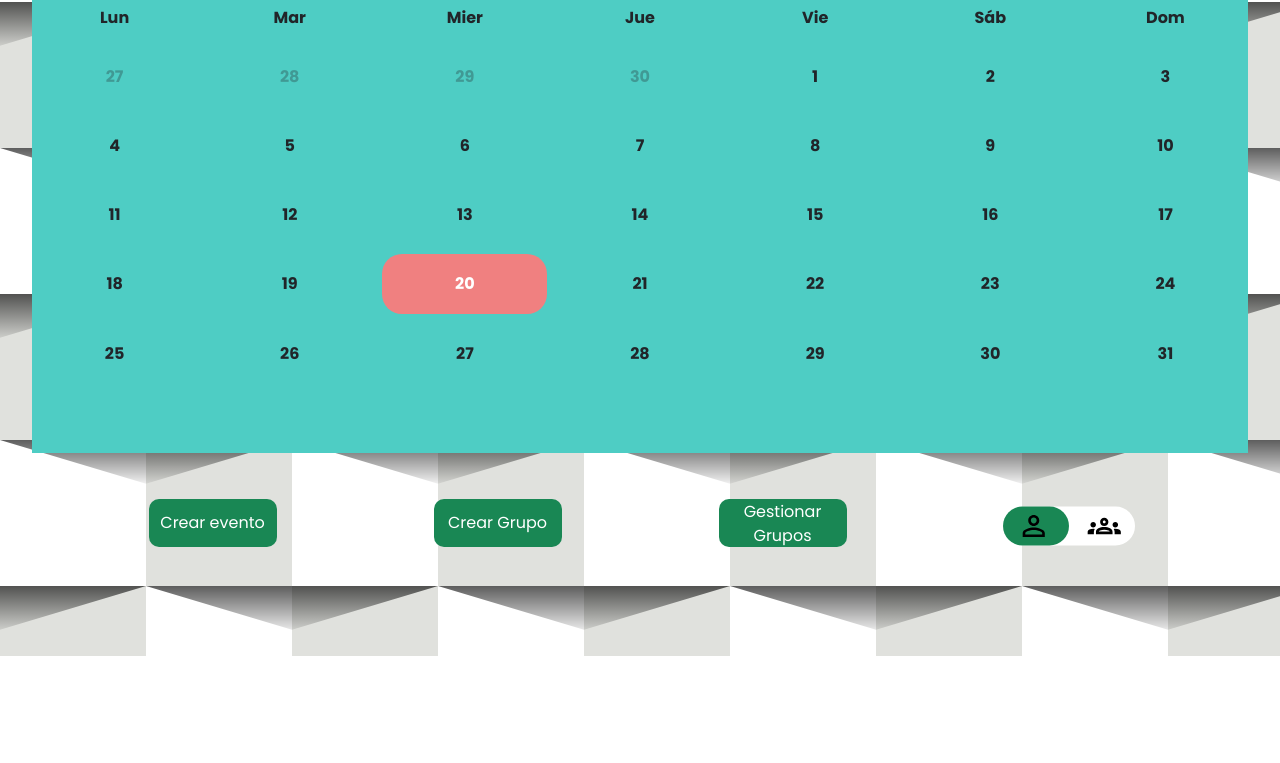
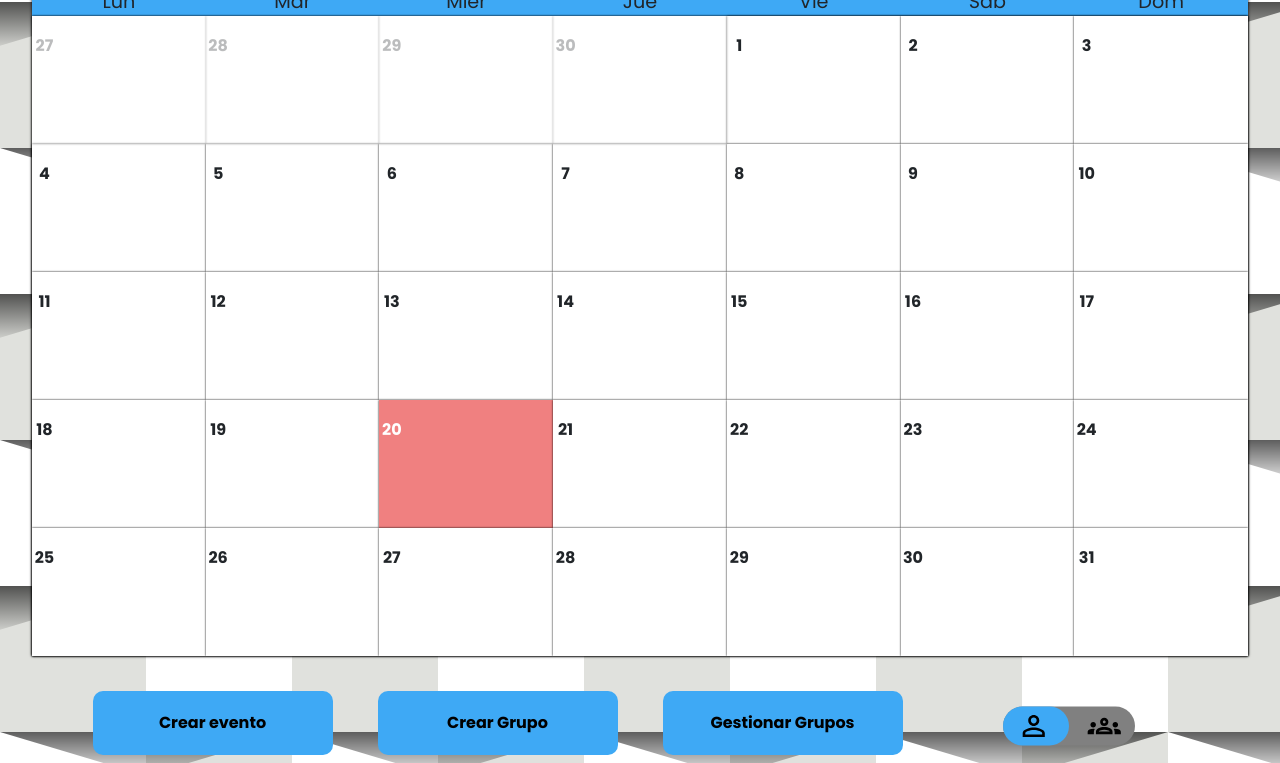
Before and after one commit to alemiranda1105/Calendario-DAW1, a plain HTML site: page pages/HomePage/homePage.html in a window 1280 px wide. Shown: the part 144-907 px from the top of the page. Before the commit the page ends 800 px from the top, so only its background shows below. Drawn offline with nearby package versions, Linux system fonts and the light colour scheme; a web font is replaced by a local one.

Commit message:
estilizando el calendario y mejorando su display

```diff
--- a/pages/HomePage/homePage.css
+++ b/pages/HomePage/homePage.css
@@ -2,9 +2,8 @@
 
 html,body {
     margin:0px;
-    height: 100%;
+    min-height: 100vh;
 }
-
 .mainContainer {
     width: 100%;
     height: 100%;
@@ -12,6 +11,7 @@ html,body {
 
 #divMainContent {
     width: 100%;
+    min-height: 100vh;
     transition: all linear 300ms;
 }
 
@@ -22,13 +22,13 @@ html,body {
 /** ------------------- CALENDARIO -------------------*/
 #divCalendario {
     width: 100%;
-    min-height: 80%;
+    min-height: 70vh;
     padding: 2em;
 }
 .calendar {
-    background: #4ECDC4;
     min-width: 100%;
-    margin: 0.7em auto;
+    margin-top: 0.7em;
+    box-shadow: 0px 0px 3px black;
 }
 
 .calendar__info {
@@ -59,13 +59,26 @@ html,body {
     margin-right: auto;
 }
 
-.calendar__week, .calendar__dates {
+.calendar__week {
     display: grid;
     grid-template-columns: repeat(7, 1fr);
-    grid-gap: 10px;
+    font-size: 1em;
+}
+
+.calendar__day {
+    text-align: center;
+    font-size: 1.2em;
+
+}
+
+.calendar__dates {
     width: 100%;
+    display: grid;
+    grid-template-columns: repeat(7, 1fr);
+    grid-template-rows: 8em;
+    box-shadow: 0px 0px 2px black;
+    background-color: white;
     font-size: auto;
-    text-align: center;
 }
 
 
@@ -86,7 +99,6 @@ html,body {
     background: lightcoral;
     color: white;
     width: 100%;
-    border-radius: 20px;
     margin: auto;
 }
 
@@ -137,6 +149,8 @@ html,body {
 .nearEvent {
     margin-bottom: 10px;
     border-radius: 10px;
+    height: 5em;
+
     color: black;
 }
 
@@ -230,14 +244,13 @@ html,body {
     width: 100%;
 }
 
-#divBtnFooter{
-}
-
 .customBtn {
     margin: 3px;
-    width: 8em;
-    height: 3em;
+    width: 15em;
+    height: 4em;
     border-radius: 10px;
+    color: black;
+    font-weight: bold;
     border: none;
 }
 /** ---------------------- SWITCH BUTTON --------*/
@@ -259,7 +272,7 @@ html,body {
 }
 
 .bg-checkbox {
-	background-color: white;
+	background-color: grey;
 	border-radius: 50px;
 	cursor: pointer;
     display: flex;
--- a/pages/HomePage/homePage.html
+++ b/pages/HomePage/homePage.html
@@ -21,7 +21,7 @@
     <div class="mainContainer d-flex bg-image">
         <div id="divMainContent" class="animate__animated animate__fadeIn">
             <div id="divCalendario" class="d-flex">
-                <div class="calendar">
+                <div class="calendar bg-blue">
                     <div class="calendar__info">
                         <div class="calendar__prev" id="prev-month">&#9664;</div>
                         <div class="calendar__month" id="month"></div>
@@ -31,13 +31,13 @@
 
                     <div class="calendar__week">
 
-                        <div class="calendar__day calendar__item">Lun</div>
-                        <div class="calendar__day calendar__item">Mar</div>
-                        <div class="calendar__day calendar__item">Mier</div>
-                        <div class="calendar__day calendar__item">Jue</div>
-                        <div class="calendar__day calendar__item">Vie</div>
-                        <div class="calendar__day calendar__item">Sáb</div>
-                        <div class="calendar__day calendar__item">Dom</div>
+                        <div class="calendar__day ">Lun</div>
+                        <div class="calendar__day ">Mar</div>
+                        <div class="calendar__day ">Mier</div>
+                        <div class="calendar__day ">Jue</div>
+                        <div class="calendar__day ">Vie</div>
+                        <div class="calendar__day ">Sáb</div>
+                        <div class="calendar__day ">Dom</div>
 
 
                     </div>
@@ -55,15 +55,15 @@
                     <div class="container">
                         <div class="row">
                             <div class="col-xs-12 col-sm-6 col-md-6 col-lg-3 d-flex justify-content-center align-items-center">
-                                <button class="customBtn btn-success mb-2">Crear evento</button>
+                                <button class="customBtn bg-blue mb-2">Crear evento</button>
                             </div>
 
                             <div class="col-xs-12 col-sm-6 col-md-6 col-lg-3 d-flex justify-content-center align-items-center">
-                                <button class="customBtn btn-success mb-2">Crear Grupo</button>
+                                <button class="customBtn bg-blue mb-2">Crear Grupo</button>
                             </div>
 
                             <div class="col-xs-12 col-sm-6 col-md-6 col-lg-3 d-flex justify-content-center align-items-center">
-                                <button class="customBtn btn-success mb-2">Gestionar Grupos</button>
+                                <button class="customBtn bg-blue mb-2">Gestionar Grupos</button>
                             </div>
 
                             <div class="col-xs-12 col-sm-6 col-md-6 col-lg-3 d-flex justify-content-center align-items-center">
@@ -74,12 +74,11 @@
                                         <img src="/img/individual_icon.svg" class="icon-custom"></img>
                                         <span class="spacer"></span>
                                         <img src="/img/group_icon.svg" class="icon-custom"></img>
-                                        <div class="ball btn-success"></div>
+                                        <div class="ball bg-blue"></div>
                                     </label>
 
                                 </div>
                             </div>
-
 
                         </div>
                     </div>
@@ -89,10 +88,8 @@
         </div>
 
         <aside id="sidebar" class="bg-grey">
-            <div class="">
+            <div id="divImg">
                 <img id="toggleMenu" src="/img/menu_white.svg" alt="">
-            </div>
-            <div id="divImg">
                 <span class="spacer"></span>
                 <a href="/pages/profilePage/profilePage.html">
                     <img class="customImg" src="/img/avatar.png" alt="">
@@ -101,7 +98,7 @@
 
             <h3 id="eventsTitle" class="text-justify ">Próximos Eventos</h3>
             <div class="divisor"></div>
-            <div class="d-flex flex-column justify-content-center align-items-center">
+            <div id="listMain" class="d-flex flex-column justify-content-center align-items-center">
                 <ul class="ulNearEvent">
 
                     <li class="nearEvent bg-orange">evento de prueba</li>
@@ -109,6 +106,11 @@
                     <li class="nearEvent bg-orange">evento de prueba</li>
                     <li class="nearEvent bg-orange">evento de prueba</li>
                     <li class="nearEvent bg-orange">evento de prueba</li>
+                    <li class="nearEvent bg-orange">evento de prueba</li>
+
+
+
+
                 </ul>
 
 
--- a/pages/HomePage/homePage.js
+++ b/pages/HomePage/homePage.js
@@ -23,16 +23,16 @@ nextMonthDOM.addEventListener('click', ()=>nextMonth());
 const writeMonth = (month) => {
 
     for(let i = startDay(); i>0;i--){
-        dates.innerHTML += ` <div id="meses" class="calendar__date calendar__item calendar__last-days">
+        dates.innerHTML += ` <div id="meses" class="calendar__dates calendar__item calendar__last-days">
             ${getTotalDays(monthNumber-1)-(i-1)}
         </div>`;
     }
 
     for(let i=1; i<=getTotalDays(month); i++){
         if(i===currentDay) {
-            dates.innerHTML += ` <div class="calendar__date calendar__item calendar__today">${i}</div>`;
+            dates.innerHTML += ` <div class="calendar__dates calendar__item calendar__today">${i}</div>`;
         }else{
-            dates.innerHTML += ` <div class="calendar__date calendar__item">${i}</div>`;
+            dates.innerHTML += ` <div class="calendar__dates calendar__item">${i}</div>`;
         }
     }
 }
@@ -79,7 +79,6 @@ const nextMonth = () => {
         monthNumber = 0;
         currentYear++;
     }
-
     setNewDate();
 }
 
@@ -99,8 +98,8 @@ const btnToggle = document.querySelector('.toggle-btn');
 const btnToggleMenu = document.querySelector('#toggleMenu');
 
 btnToggle.addEventListener('click', function () {
-  document.getElementById('sidebar').classList.toggle('active');
-  document.getElementById('divMainContent').classList.toggle('active');
+    document.getElementById('sidebar').classList.toggle('active');
+    document.getElementById('divMainContent').classList.toggle('active');
 });
 
 btnToggleMenu.addEventListener('click', function () {
```
Also changed, not shown: pages/profilePage/profilePage.css (+4 -4 lines).
